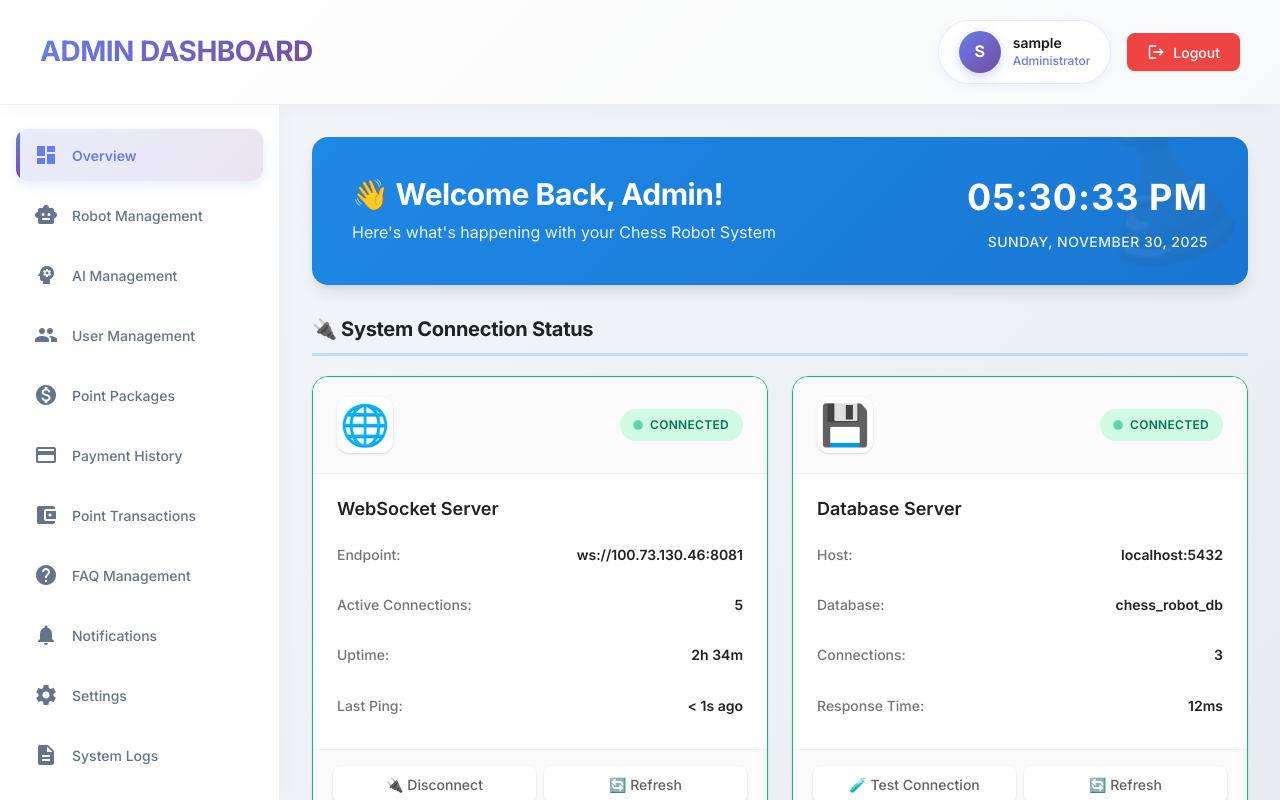
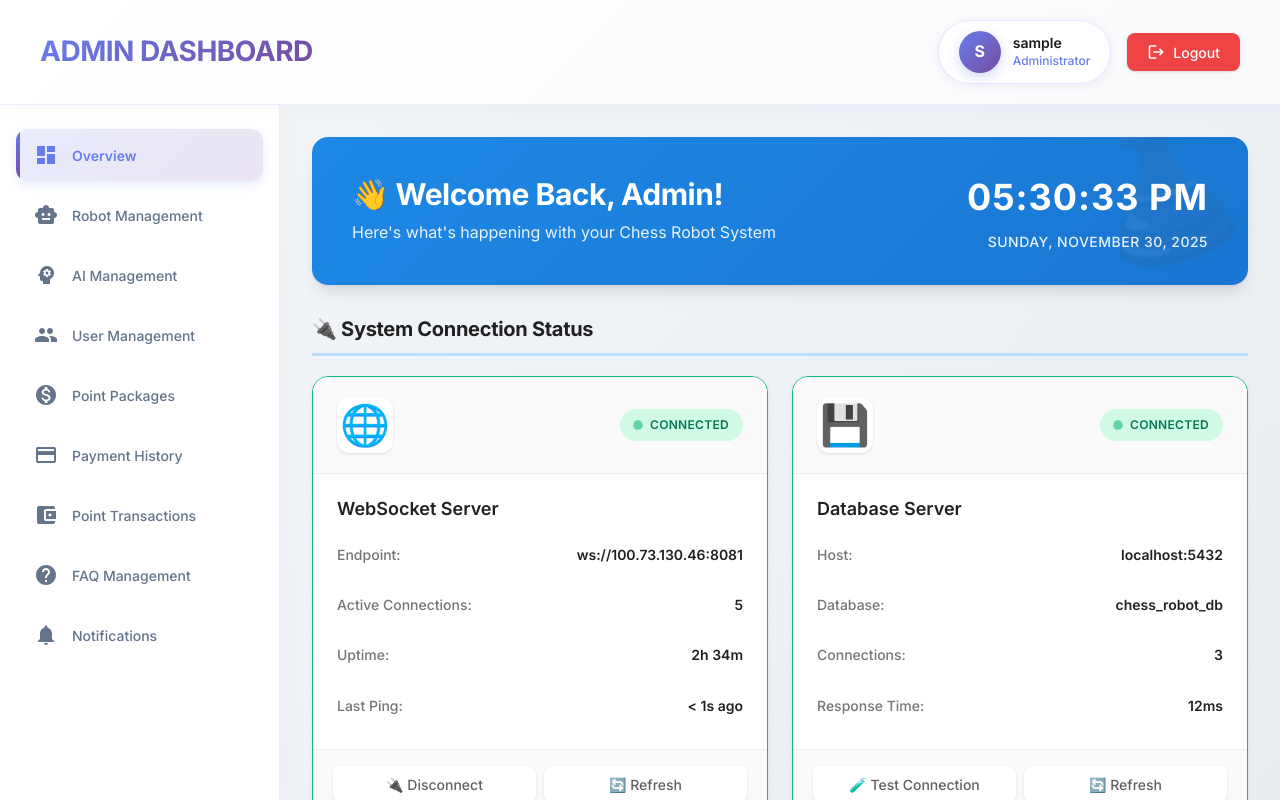
Before and after one commit to ThanhNhan03/robot-chess, a Vue app in the folder admin-site/: page /admin in a window 1280 px wide. Built offline with nearby package versions, Linux system fonts and the light colour scheme; sample sign-in values are in the browser's storage.

Commit message:
updated admin screen

```diff
--- a/admin-site/src/view/admin/AdminScreen.vue
+++ b/admin-site/src/view/admin/AdminScreen.vue
@@ -88,20 +88,6 @@
             <span class="material-icons nav-icon">notifications</span>
             <span class="nav-label">Notifications</span>
           </button>
-          <button
-            :class="['nav-item', { active: activeTab === 'settings' }]"
-            @click="activeTab = 'settings'"
-          >
-            <span class="material-icons nav-icon">settings</span>
-            <span class="nav-label">Settings</span>
-          </button>
-          <button
-            :class="['nav-item', { active: activeTab === 'logs' }]"
-            @click="activeTab = 'logs'"
-          >
-            <span class="material-icons nav-icon">description</span>
-            <span class="nav-label">System Logs</span>
-          </button>
         </nav>
       </aside>
 
@@ -133,18 +119,6 @@
 
         <!-- Notification Management -->
         <NotificationManagement v-if="activeTab === 'notification'" />
-
-        <!-- Settings -->
-        <div v-if="activeTab === 'settings'" class="panel">
-          <h2 class="panel-title">System Settings</h2>
-          <p class="panel-placeholder">Settings panel - Coming soon...</p>
-        </div>
-
-        <!-- Logs -->
-        <div v-if="activeTab === 'logs'" class="panel">
-          <h2 class="panel-title">System Logs</h2>
-          <p class="panel-placeholder">Logs panel - Coming soon...</p>
-        </div>
       </main>
     </div>
   </div>
@@ -167,7 +141,7 @@ import PointManagement from './PointManagement.vue'
 const router = useRouter()
 const authStore = useAuthStore()
 
-const activeTab = ref<'overview' | 'robot' | 'ai' | 'user' | 'points' | 'payments' | 'transactions' | 'faq' | 'notification' | 'settings' | 'logs'>('overview')
+const activeTab = ref<'overview' | 'robot' | 'ai' | 'user' | 'points' | 'payments' | 'transactions' | 'faq' | 'notification'>('overview')
 
 const userName = computed(() => {
   return authStore.user.value?.fullName || authStore.user.value?.username || 'Admin'
```
